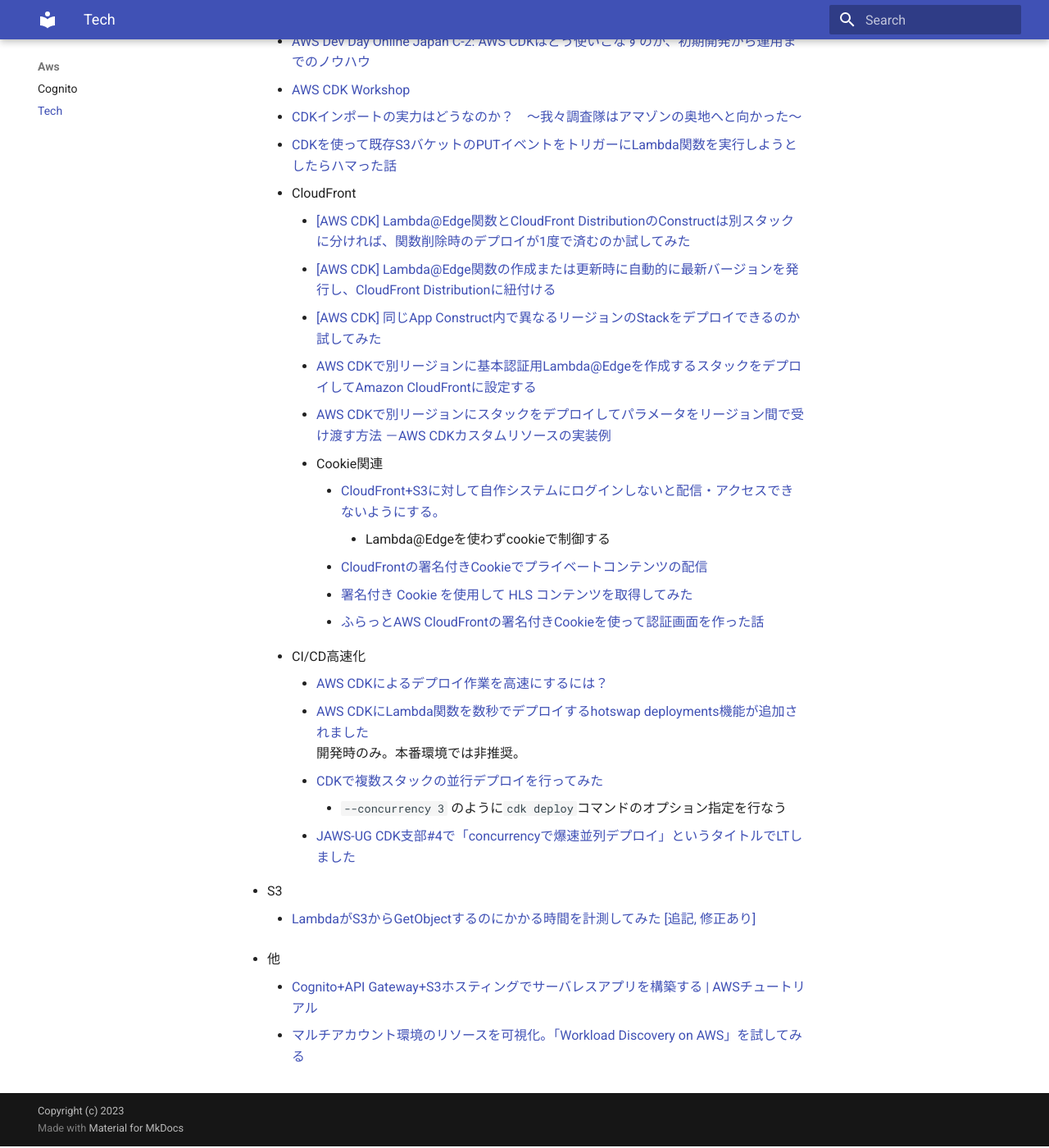
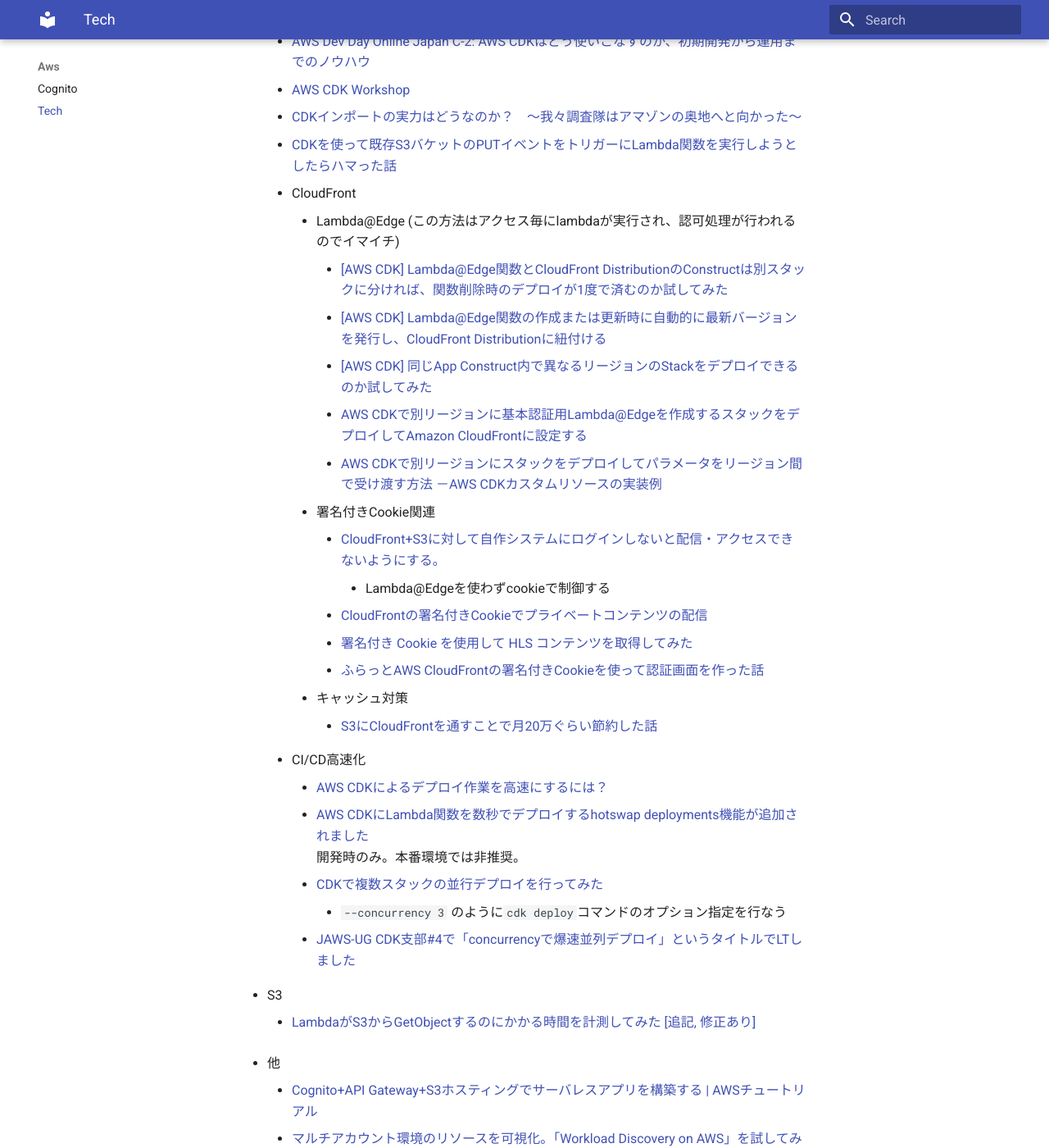
Before and after one commit to kocya-dev/note, an MkDocs documentation site: the page built from docs/aws/tech.md, in a window 1280 px wide and 1400 px high, scrolled down 534 px. Shown: the whole window at 82% size. Built offline with MkDocs 1.6.1 and Material for MkDocs 9.7.7, drawn with Linux system fonts in a browser that asks for light colours.

Commit message:
Cloud Frontのキャッシュ対策情報追加

```diff
--- a/docs/aws/tech.md
+++ b/docs/aws/tech.md
@@ -14,17 +14,20 @@
   * [CDKインポートの実力はどうなのか？　〜我々調査隊はアマゾンの奥地へと向かった〜](https://tech.nri-net.com/entry/how_about_cdk_import)
   * [CDKを使って既存S3バケットのPUTイベントをトリガーにLambda関数を実行しようとしたらハマった話](https://dev.classmethod.jp/articles/cdk-s3notification-kick-lambda/)
   * CloudFront
-    * [[AWS CDK] Lambda@Edge関数とCloudFront DistributionのConstructは別スタックに分ければ、関数削除時のデプロイが1度で済むのか試してみた](https://dev.classmethod.jp/articles/it-seems-better-to-divide-lambda-edgecloudfront-distribution-resources-into-separate-stacks/)
-    * [[AWS CDK] Lambda@Edge関数の作成または更新時に自動的に最新バージョンを発行し、CloudFront Distributionに紐付ける](https://dev.classmethod.jp/articles/aws-cdk-i-tried-linking-lambda-edge-to-cloudfront-distribution/)
-    * [[AWS CDK] 同じApp Construct内で異なるリージョンのStackをデプロイできるのか試してみた](https://dev.classmethod.jp/articles/aws-cdk-to-see-if-stacks-in-different-regions-can-be-deployed-in-the-same-app-construct/)
-    * [AWS CDKで別リージョンに基本認証用Lambda@Edgeを作成するスタックをデプロイしてAmazon CloudFrontに設定する](https://tech.nri-net.com/entry/aws_cdk_cross_region_stack_deployment_lambda_edge)
-    * [AWS CDKで別リージョンにスタックをデプロイしてパラメータをリージョン間で受け渡す方法 －AWS CDKカスタムリソースの実装例](https://tech.nri-net.com/entry/aws_cdk_cross_region_stack_deployment_method)
-    * Cookie関連
+    * Lambda@Edge (この方法はアクセス毎にlambdaが実行され、認可処理が行われるのでイマイチ)
+      * [[AWS CDK] Lambda@Edge関数とCloudFront DistributionのConstructは別スタックに分ければ、関数削除時のデプロイが1度で済むのか試してみた](https://dev.classmethod.jp/articles/it-seems-better-to-divide-lambda-edgecloudfront-distribution-resources-into-separate-stacks/)
+      * [[AWS CDK] Lambda@Edge関数の作成または更新時に自動的に最新バージョンを発行し、CloudFront Distributionに紐付ける](https://dev.classmethod.jp/articles/aws-cdk-i-tried-linking-lambda-edge-to-cloudfront-distribution/)
+      * [[AWS CDK] 同じApp Construct内で異なるリージョンのStackをデプロイできるのか試してみた](https://dev.classmethod.jp/articles/aws-cdk-to-see-if-stacks-in-different-regions-can-be-deployed-in-the-same-app-construct/)
+      * [AWS CDKで別リージョンに基本認証用Lambda@Edgeを作成するスタックをデプロイしてAmazon CloudFrontに設定する](https://tech.nri-net.com/entry/aws_cdk_cross_region_stack_deployment_lambda_edge)
+      * [AWS CDKで別リージョンにスタックをデプロイしてパラメータをリージョン間で受け渡す方法 －AWS CDKカスタムリソースの実装例](https://tech.nri-net.com/entry/aws_cdk_cross_region_stack_deployment_method)
+    * 署名付きCookie関連
       * [CloudFront+S3に対して自作システムにログインしないと配信・アクセスできないようにする。](https://www.pnkts.net/2018/06/11/s3-signed-cookies/)
         * Lambda@Edgeを使わずcookieで制御する
       * [CloudFrontの署名付きCookieでプライベートコンテンツの配信](https://dev.classmethod.jp/articles/cloudfront-signed-cookie/)
       * [署名付き Cookie を使用して HLS コンテンツを取得してみた](https://dev.classmethod.jp/articles/get-hls-using-signedcookie/)
       * [ふらっとAWS CloudFrontの署名付きCookieを使って認証画面を作った話](https://qiita.com/Kodak_tmo/items/ff656c4b18b59849c011)
+    * キャッシュ対策
+      * [S3にCloudFrontを通すことで月20万ぐらい節約した話](https://katsusand.dev/posts/aws-s3-to-cloudfront/)
   * CI/CD高速化
     * [AWS CDKによるデプロイ作業を高速にするには？](https://kakehashi-dev.hatenablog.com/entry/2021/10/05/080018)
     * [AWS CDKにLambda関数を数秒でデプロイするhotswap deployments機能が追加されました](https://zenn.dev/intercept6/articles/eed5b5cef89eb2)
```
